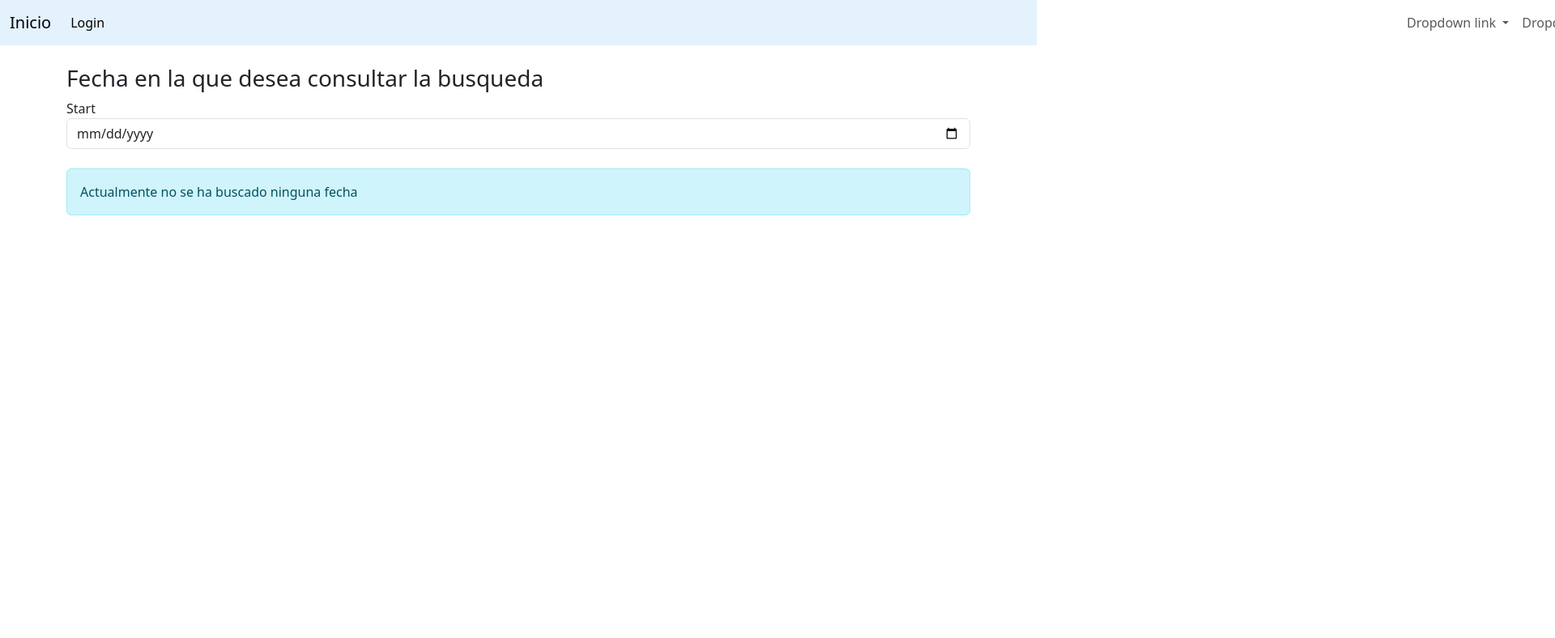
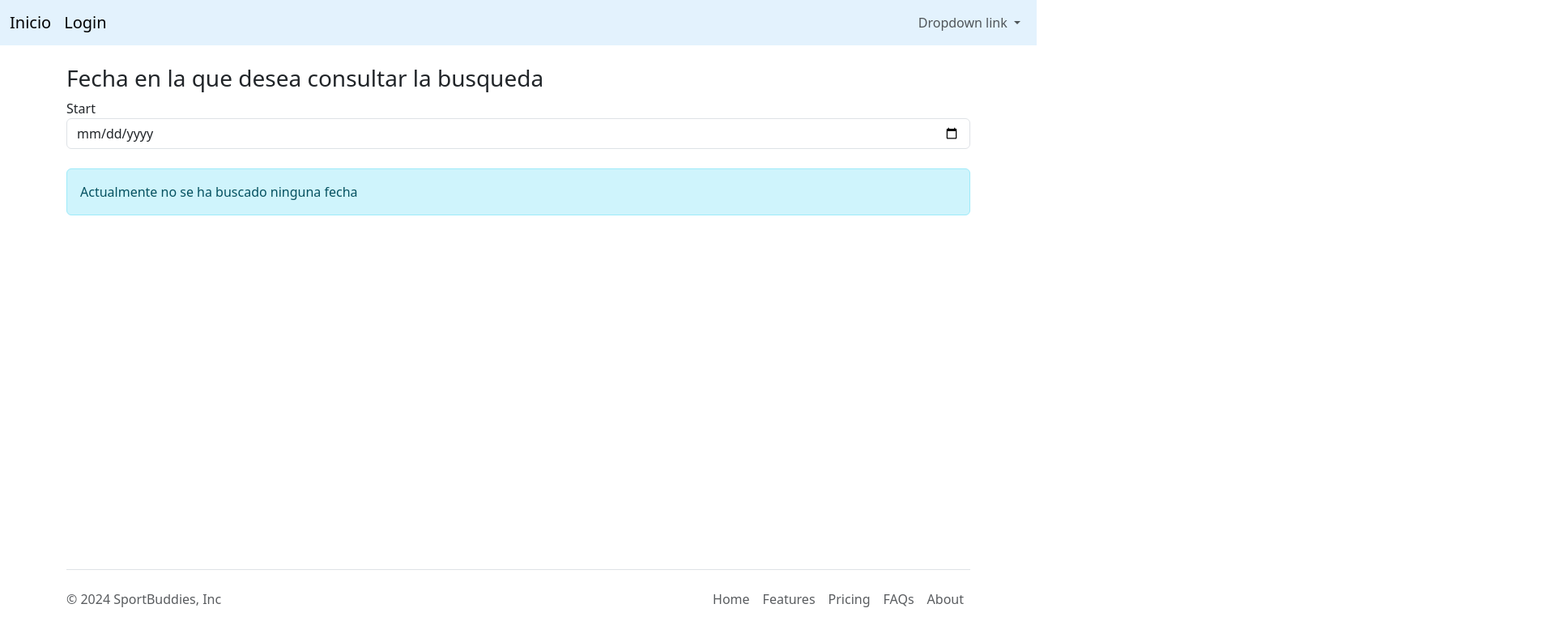
Before and after one commit to plasenciavillarejo/SportBuddiesAp-Fe, an Angular app: page /usuarios in a window 1280 px wide. Shown: the top 788 px of the page at 81% size, 1920 px wide, since content can reach past the window. Built offline with nearby package versions, Linux system fonts and the light colour scheme.

Commit message:
[Plasencia]-[Subida Front]

```diff
--- a/src/app/app.component.html
+++ b/src/app/app.component.html
@@ -5,3 +5,5 @@
 
 
 <!-- Falta el Footer-->
+
+<app-layout></app-layout>
--- a/src/app/app.component.ts
+++ b/src/app/app.component.ts
@@ -4,12 +4,13 @@ import { RouterOutlet } from '@angular/router';
 import { HeaderComponent } from './components/header/header.component';
 import { UsuariosComponent } from './components/usuarios/usuarios.component';
 import { LoginComponent } from './components/login/login.component';
+import { LayoutComponent } from './components/layout/layout.component';
 
 @Component({
   selector: 'app-root',
   standalone: true,
   // Importamos los componentes "Login"
-  imports: [UsuariosComponent,LoginComponent,HeaderComponent, RouterOutlet],
+  imports: [UsuariosComponent,LoginComponent,HeaderComponent, RouterOutlet, LayoutComponent],
   templateUrl: './app.component.html',
   styleUrl: './app.component.css'
 })
--- a/src/app/components/header/header.component.css
+++ b/src/app/components/header/header.component.css
@@ -1,6 +1,6 @@
 /*.dropdown-menu {
     transform: translateX(-85px);
-}*/
+}
 #navbar-dropdown {
     margin-left: 99.5rem !important;
-}
+}*/
--- a/src/app/components/header/header.component.html
+++ b/src/app/components/header/header.component.html
@@ -1,31 +1,20 @@
 <nav class="navbar navbar-expand-lg " style="background-color: #e3f2fd;">
   <div class="container-fluid">
     <a class="navbar-brand" href="#">Inicio</a>
-    <button class="navbar-toggler" type="button" data-bs-toggle="collapse" data-bs-target="#navbarNavDropdown" aria-controls="navbarNavDropdown" aria-expanded="false" aria-label="Toggle navigation">
-      <span class="navbar-toggler-icon"></span>
-    </button>
+
+
+    <a class="navbar-brand" aria-current="page" [routerLink]="['/login']">Login</a>
+
+
     <div class="collapse navbar-collapse" id="navbarNavDropdown">
-      <ul class="navbar-nav">
-        <li class="nav-item">
-          <a class="nav-link active" aria-current="page" [routerLink]="['/login']">Login</a>
-        </li>
-
-        <li id="navbar-dropdown" class="nav-item dropdown d-none d-lg-block ">
+      <!-- Ms-auto: Alinea el contenido hacia la derecha -->
+      <ul class="navbar-nav ms-auto">
+        <li id="navbar-dropdown" class="nav-item dropdown">
           <a class="nav-link dropdown-toggle" href="#" role="button" data-bs-toggle="dropdown" aria-expanded="false">
             Dropdown link
           </a>
-          <ul class="dropdown-menu">
-            <li><a class="dropdown-item" href="#">Action</a></li>
-            <li><a class="dropdown-item" href="#">Another action</a></li>
-            <li><a class="dropdown-item" href="#">Something else here</a></li>
-          </ul>
-        </li>
-
-        <li class="nav-item dropdown d-xxl-none d-block d-sm-block d-md-block">
-          <a class="nav-link dropdown-toggle" href="#" role="button" data-bs-toggle="dropdown" aria-expanded="false">
-            Dropdown link
-          </a>
-          <ul class="dropdown-menu">
+          <!-- DropDown alineado a la derecha al abrir queda cortado, solución: dropdown-menu-end -->
+          <ul class="dropdown-menu dropdown-menu-end">
             <li><a class="dropdown-item" href="#">Action</a></li>
             <li><a class="dropdown-item" href="#">Another action</a></li>
             <li><a class="dropdown-item" href="#">Something else here</a></li>
--- /dev/null
+++ b/src/app/components/layout/layout.component.html
@@ -0,0 +1,17 @@
+<div class="container fixed-bottom">
+    <footer id="piePagina" class="d-flex flex-wrap justify-content-between align-items-center py-3 my-4 border-top">
+      <p class="col-md-4 mb-0 text-body-secondary">© 2024 SportBuddies, Inc</p>
+
+      <a href="/" class="col-md-4 d-flex align-items-center justify-content-center mb-3 mb-md-0 me-md-auto link-body-emphasis text-decoration-none">
+        <svg class="bi me-2" width="40" height="32"><use xlink:href="#bootstrap"></use></svg>
+      </a>
+
+      <ul class="nav col-md-4 justify-content-end">
+        <li class="nav-item"><a href="#" class="nav-link px-2 text-body-secondary">Home</a></li>
+        <li class="nav-item"><a href="#" class="nav-link px-2 text-body-secondary">Features</a></li>
+        <li class="nav-item"><a href="#" class="nav-link px-2 text-body-secondary">Pricing</a></li>
+        <li class="nav-item"><a href="#" class="nav-link px-2 text-body-secondary">FAQs</a></li>
+        <li class="nav-item"><a href="#" class="nav-link px-2 text-body-secondary">About</a></li>
+      </ul>
+    </footer>
+  </div>
--- a/src/app/layout/layout.component.ts
+++ b/src/app/components/layout/layout.component.ts
@@ -4,8 +4,7 @@ import { Component } from '@angular/core';
   selector: 'app-layout',
   standalone: true,
   imports: [],
-  templateUrl: './layout.component.html',
-  styleUrl: './layout.component.css'
+  templateUrl: './layout.component.html'
 })
 export class LayoutComponent {
 
--- a/src/app/layout/layout.component.html
+++ /dev/null
@@ -1 +0,0 @@
-<p>layout works!</p>
--- a/src/app/services/usuario.service.ts
+++ b/src/app/services/usuario.service.ts
@@ -9,40 +9,11 @@ import { Reserva } from '../models/reserva';
 })
 export class UsuarioService {
 
-  private urlEndpointPrueba = "http://localhost:8090/api/main/listarReserva?fechaReserva=2024-09-13&idUsuReserva=1"
+  private urlEndpointPrueba = "http://localhost:8090/api/main/listarReserva?fechaReserva=2024-09-13&idUsuReserva=3"
 
   private httpHeaders = new HttpHeaders({'Content-Type': 'application/json'});
 
   private reserva:  Reserva[] = [];
-
-  private usuario: Usuario[] = [
-    {
-      idUsuario: 1,
-      nombre: 'Jose',
-      apellido: 'Plasencia',
-      email: 'le@gmail.com',
-      rol: [
-          {
-              idRol: 1,
-              nombreRol: 'ADMIN'
-          },
-      ]},
-      {
-        idUsuario: 2,
-        nombre: 'Maria',
-        apellido: 'Plasencia',
-        email: 'le@gmail.com',
-        rol: [
-            {
-                idRol: 1,
-                nombreRol: 'ADMIN'
-            },
-            {
-                idRol: 2,
-                nombreRol: 'USER'
-            }
-        ]}
-  ]
 
   constructor(private http: HttpClient) { }
 
```
Also changed, not shown: src/app/components/usuarios/usuarios.component.ts (line endings or trailing spaces), src/app/layout/layout.component.css (deleted), 1 other file (tests, documents, lock files or other folders).
